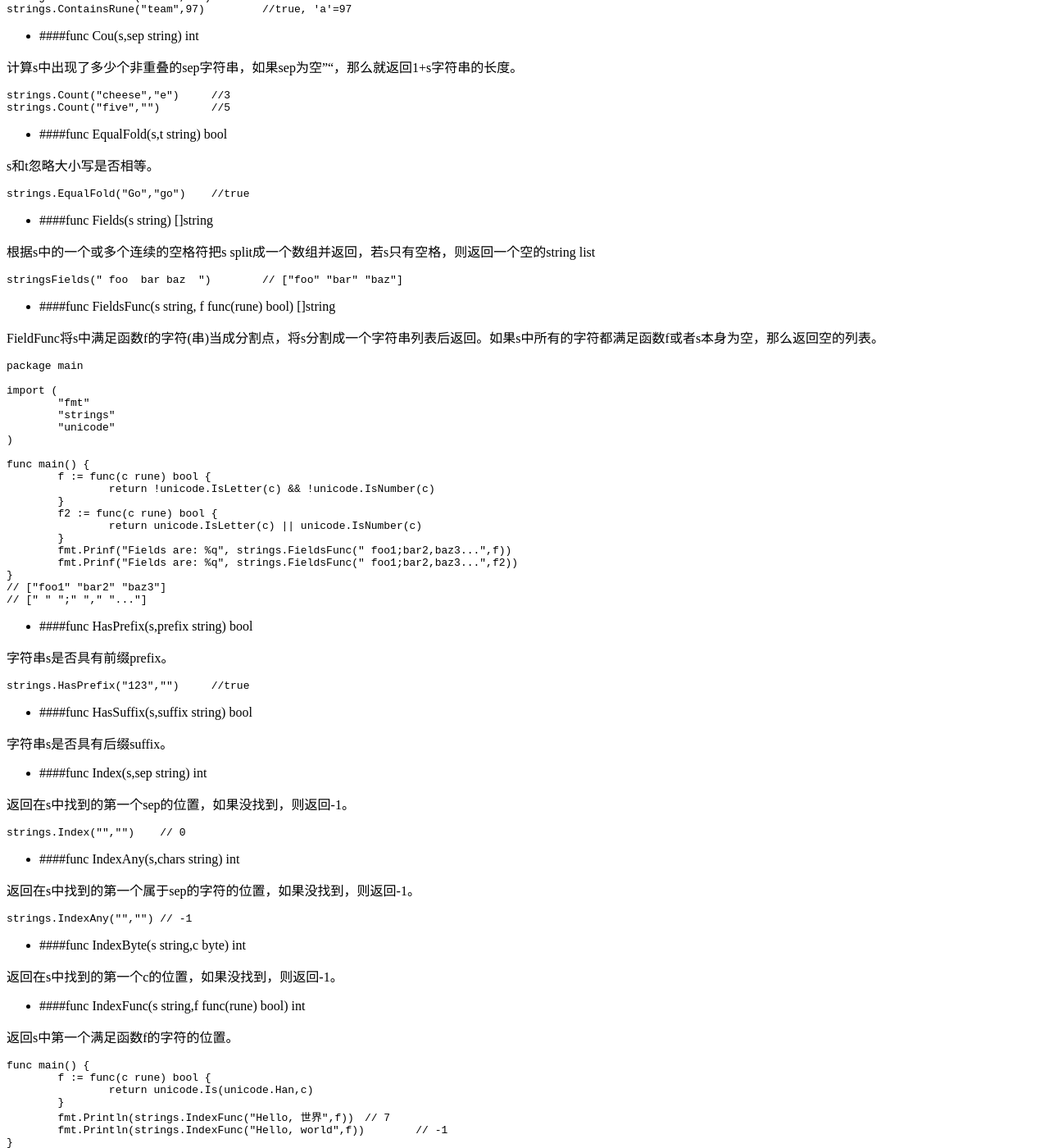
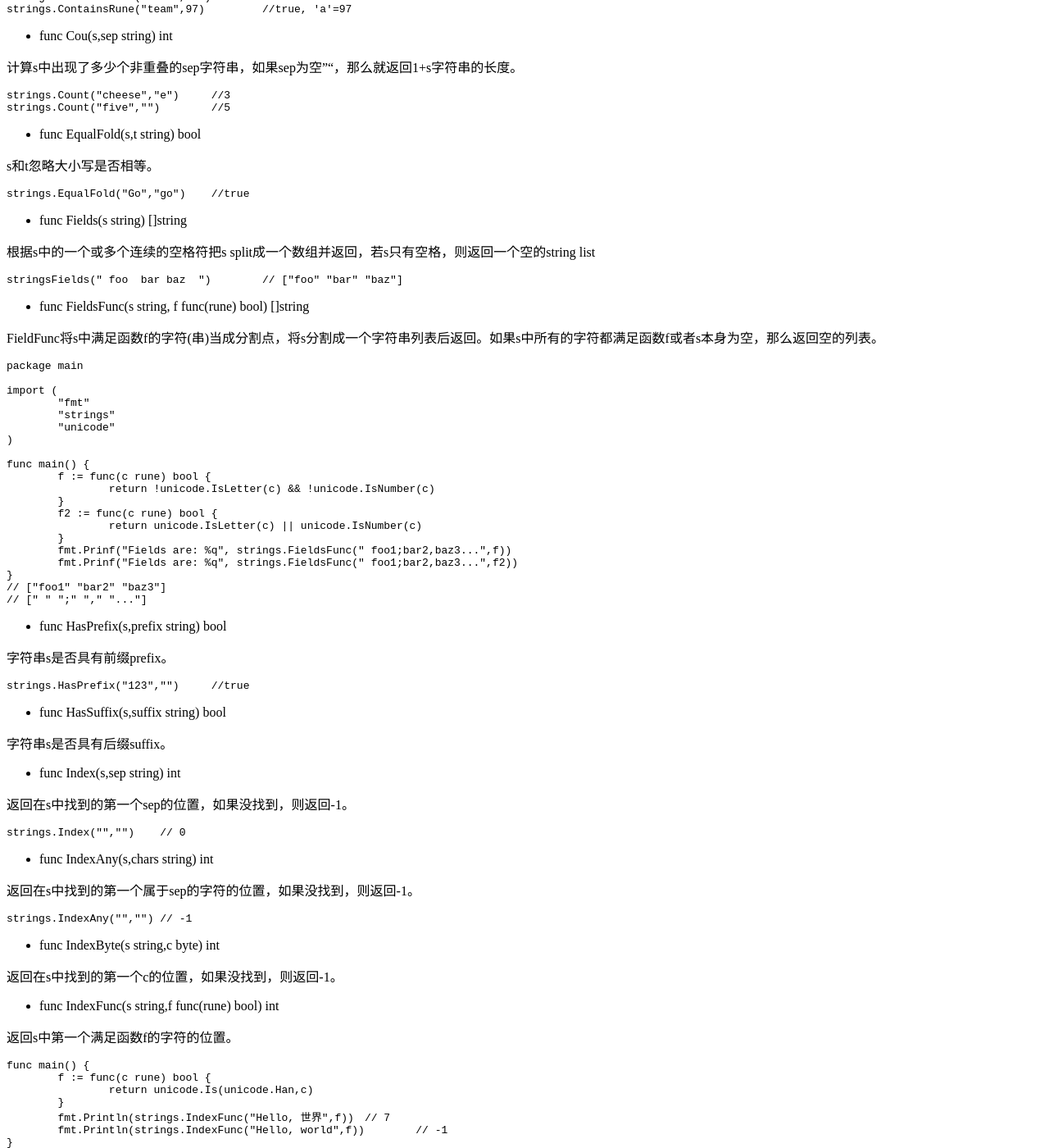
Before and after one commit to Wubin91/wubin91.github.com, a Jekyll site: the page built from _posts/2015-11-17-go-pkg-strings.md, in a window 1280 px wide and 1400 px high, scrolled down 838 px. Shown: the whole window at 82% size. Built offline with Jekyll 4.4.1, drawn with Linux system fonts in a browser that asks for light colours; nearby versions of some CDN libraries; library files that are not in the unit come from our copies; comment, search, counter and statistics services are not loaded; some of the changed text lies outside the part shown.

Commit message:
starting Go

```diff
--- a/_posts/2015-11-17-go-pkg-strings.md
+++ b/_posts/2015-11-17-go-pkg-strings.md
@@ -14,18 +14,18 @@ tags: [Go, strings, package]
 
 下面是Go strings包提供的一些函数：
 
-* ####func Compare(a,b string) int
+* **func Compare(a,b string) int**
 
 直接比较a，b两个字符串，若a==b，返回0；若a<b，返回-1；若a>b，返回1。这与Go内置的string比较操作符==，<，>效果是一样的。貌似有点多余了。
 
-* ####func Contains(s,substr string) bool
+* func Contains(s,substr string) bool
 
 判断s中是否包含substr。
 
 	strings.Contains("seafood","")	//true
 	strings.Contains("","")		//true
 
-* ####func ContainsAny(s,chars string) bool
+* func ContainsAny(s,chars string) bool
 
 若字符串chars中有一个字符出现在s中，则返回true，否则返回false。
 
@@ -33,7 +33,7 @@ tags: [Go, strings, package]
 	strings.ContainsAny("foo","")		//false
 	strings.ContainsAny("","")		//false
 
-* ####func ContainsRune(s string, r rune) bool
+* func ContainsRune(s string, r rune) bool
 
 rune类型，即字符char型，在Go中它与int32是同一个类型。
 这个函数判断r是否在s中。
@@ -41,26 +41,26 @@ rune类型，即字符char型，在Go中它与int32是同一个类型。
 	strings.ContainsRune("team",'a')	//true
 	strings.ContainsRune("team",97)		//true, 'a'=97
 
-* ####func Cou(s,sep string) int
+* func Cou(s,sep string) int
 
 计算s中出现了多少个非重叠的sep字符串，如果sep为空""，那么就返回1+s字符串的长度。
 
 	strings.Count("cheese","e")	//3
 	strings.Count("five","")	//5
 
-* ####func EqualFold(s,t string) bool
+* func EqualFold(s,t string) bool
 
 s和t忽略大小写是否相等。
 
 	strings.EqualFold("Go","go")	//true
 
-* ####func Fields(s string) []string
+* func Fields(s string) []string
 
 根据s中的一个或多个连续的空格符把s split成一个数组并返回，若s只有空格，则返回一个空的string list
 
 	stringsFields(" foo  bar baz  ")	// ["foo" "bar" "baz"]
 
-* ####func FieldsFunc(s string, f func(rune) bool) []string
+* func FieldsFunc(s string, f func(rune) bool) []string
 
 FieldFunc将s中满足函数f的字符(串)当成分割点，将s分割成一个字符串列表后返回。如果s中所有的字符都满足函数f或者s本身为空，那么返回空的列表。
 
@@ -85,33 +85,33 @@ FieldFunc将s中满足函数f的字符(串)当成分割点，将s分割成一个
 	// ["foo1" "bar2" "baz3"]
 	// [" " ";" "," "..."]
 
-* ####func HasPrefix(s,prefix string) bool
+* func HasPrefix(s,prefix string) bool
 
 字符串s是否具有前缀prefix。
 
 	strings.HasPrefix("123","")	//true
 
-* ####func HasSuffix(s,suffix string) bool
+* func HasSuffix(s,suffix string) bool
 
 字符串s是否具有后缀suffix。
 
-* ####func Index(s,sep string) int
+* func Index(s,sep string) int
 
 返回在s中找到的第一个sep的位置，如果没找到，则返回-1。
 
 	strings.Index("","")	// 0
 
-* ####func IndexAny(s,chars string) int
+* func IndexAny(s,chars string) int
 
 返回在s中找到的第一个属于sep的字符的位置，如果没找到，则返回-1。
 
 	strings.IndexAny("","")	// -1
 
-* ####func IndexByte(s string,c byte) int
+* func IndexByte(s string,c byte) int
 
 返回在s中找到的第一个c的位置，如果没找到，则返回-1。
 
-* ####func IndexFunc(s string,f func(rune) bool) int
+* func IndexFunc(s string,f func(rune) bool) int
 
 返回s中第一个满足函数f的字符的位置。
 
@@ -123,11 +123,11 @@ FieldFunc将s中满足函数f的字符(串)当成分割点，将s分割成一个
 		fmt.Println(strings.IndexFunc("Hello, world",f))	// -1
 	}
 
-* ####func Join(a []string,sep string) string
+* func Join(a []string,sep string) string
 
 以sep为分隔符，将a组成一个长字符串。
 
 	s := []string{"foo","bar","baz"}
 	strings.Join(s,",")	// "foo,bar,baz"
 
-* ####func LastIndex(s,sep string) int
+* func LastIndex(s,sep string) int
```
